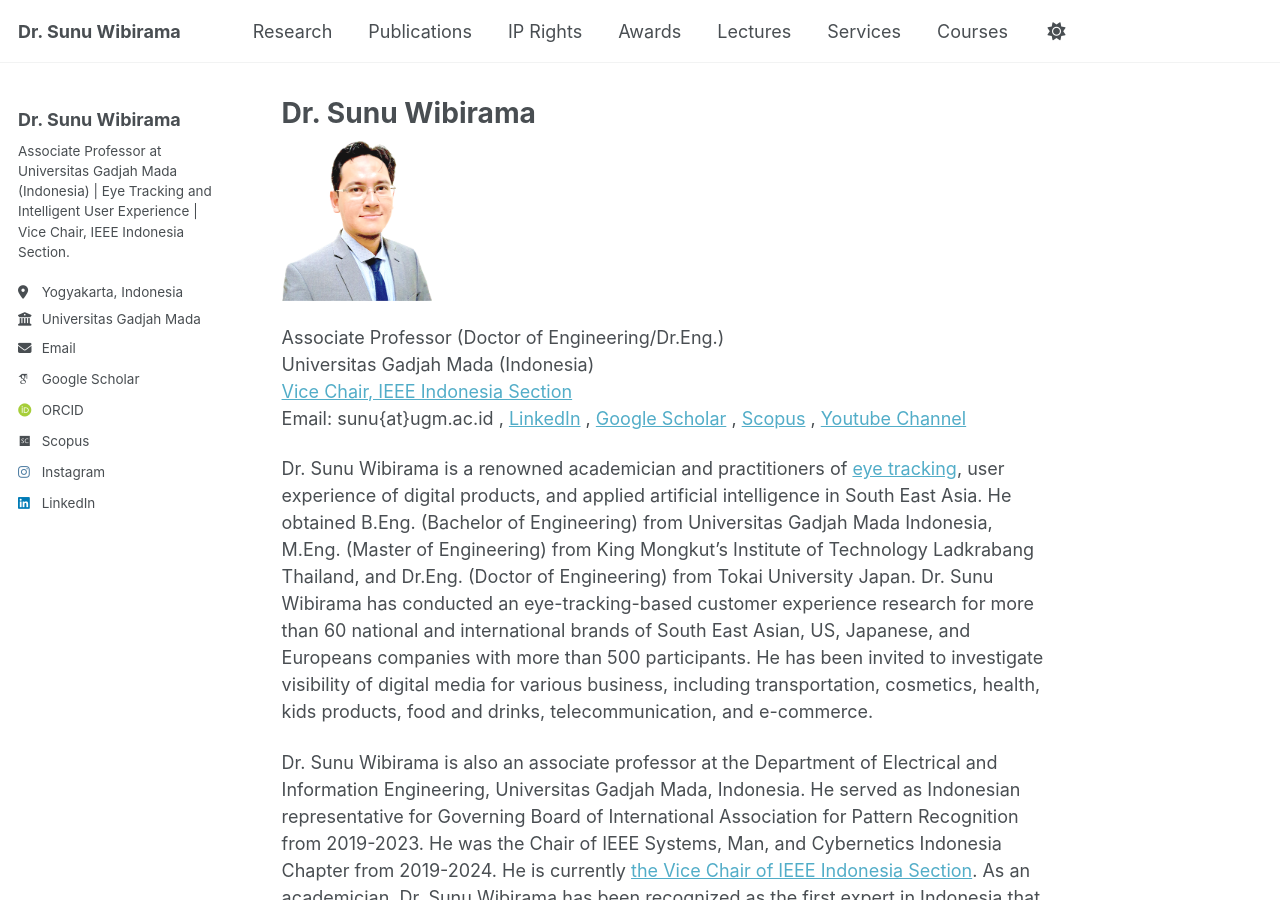
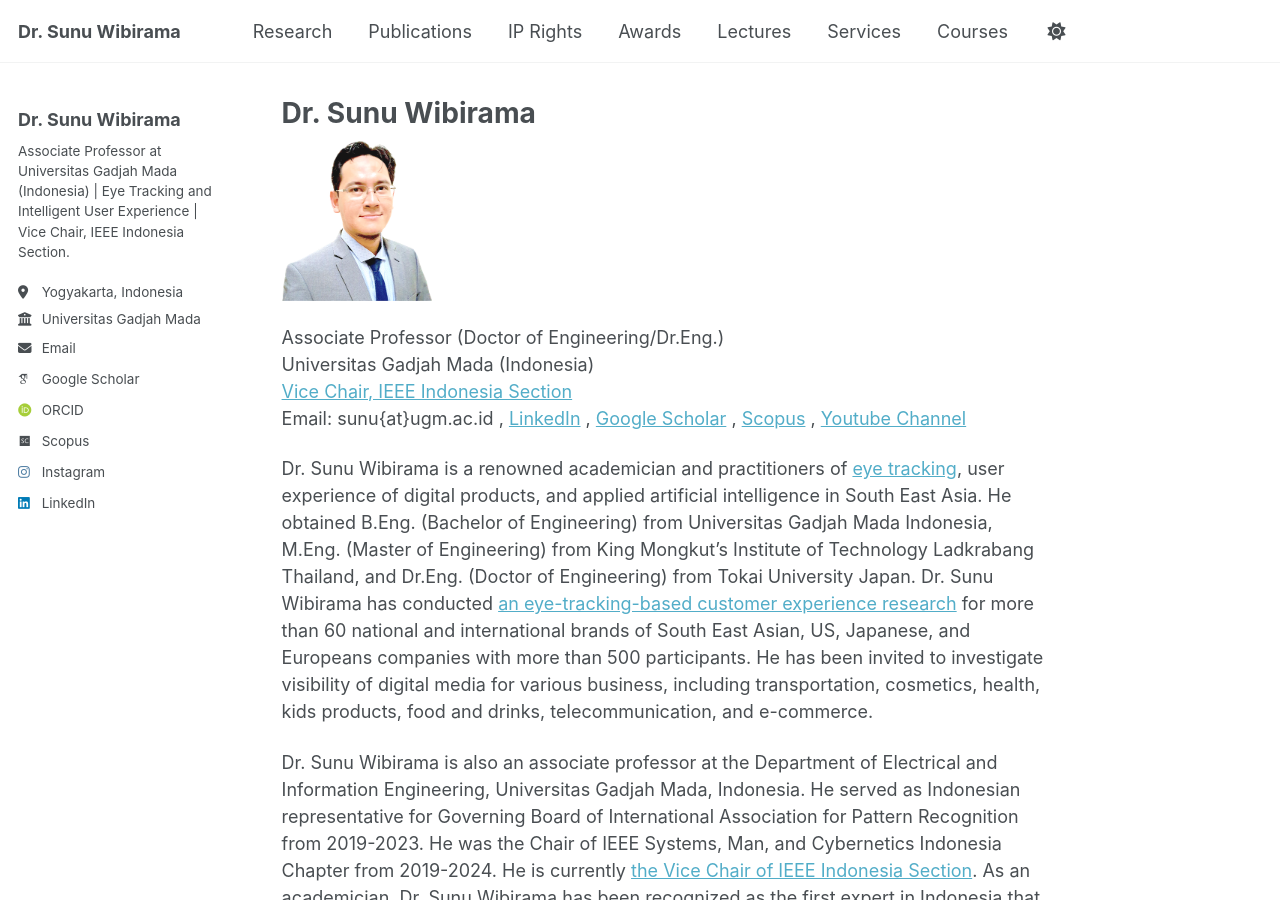
Before and after one commit to wibirama/wibirama.github.io, a Jekyll site: the page built from _pages/about.md, in a window 1280 px wide and 900 px high. Built offline with Jekyll 4.4.1, drawn with Linux system fonts in a browser that asks for light colours; some web fonts are replaced; a script that is not in the unit is left out; part of the change alters nothing that is shown.

```diff
--- a/_pages/about.md
+++ b/_pages/about.md
@@ -16,7 +16,7 @@ Email: sunu{at}ugm.ac.id , [LinkedIn](https://www.linkedin.com/in/sunuwibirama)
 [Scopus](https://www.scopus.com/authid/detail.uri?authorId=26654457700) , [Youtube Channel](http://youtube.com/wibirama) <br>
 
 
-Dr. Sunu Wibirama is a renowned academician and practitioners of [eye tracking](https://www.youtube.com/watch?v=XlTbF-qvRQY), user experience of digital products, and applied artificial intelligence in South East Asia. He obtained B.Eng. (Bachelor of Engineering) from Universitas Gadjah Mada Indonesia, M.Eng. (Master of Engineering) from King Mongkut’s Institute of Technology Ladkrabang Thailand, and Dr.Eng. (Doctor of Engineering) from Tokai University Japan. Dr. Sunu Wibirama has conducted an eye-tracking-based customer experience research for more than 60 national and international brands of South East Asian, US, Japanese, and Europeans companies with more than 500 participants. He has been invited to investigate visibility of digital media for various business, including transportation, cosmetics, health, kids products, food and drinks, telecommunication, and e-commerce.
+Dr. Sunu Wibirama is a renowned academician and practitioners of [eye tracking](https://www.youtube.com/watch?v=XlTbF-qvRQY), user experience of digital products, and applied artificial intelligence in South East Asia. He obtained B.Eng. (Bachelor of Engineering) from Universitas Gadjah Mada Indonesia, M.Eng. (Master of Engineering) from King Mongkut’s Institute of Technology Ladkrabang Thailand, and Dr.Eng. (Doctor of Engineering) from Tokai University Japan. Dr. Sunu Wibirama has conducted [an eye-tracking-based customer experience research](https://wibirama.github.io/partners/) for more than 60 national and international brands of South East Asian, US, Japanese, and Europeans companies with more than 500 participants. He has been invited to investigate visibility of digital media for various business, including transportation, cosmetics, health, kids products, food and drinks, telecommunication, and e-commerce.
 
 Dr. Sunu Wibirama is also an associate professor at the Department of Electrical and Information Engineering, Universitas Gadjah Mada, Indonesia. He served as Indonesian representative for Governing Board of International Association for Pattern Recognition from 2019-2023. He was the Chair of IEEE Systems, Man, and Cybernetics Indonesia Chapter from 2019-2024. He is currently [the Vice Chair of IEEE Indonesia Section](https://ieee.id/officers/). As an academician, Dr. Sunu Wibirama has been recognized as the first expert in Indonesia that dedicates more than 10 years of his academic career to work on intelligent user experience engineering field where he investigates and develops various intelligent systems based on eye tracking technology and machine learning.
 
```
